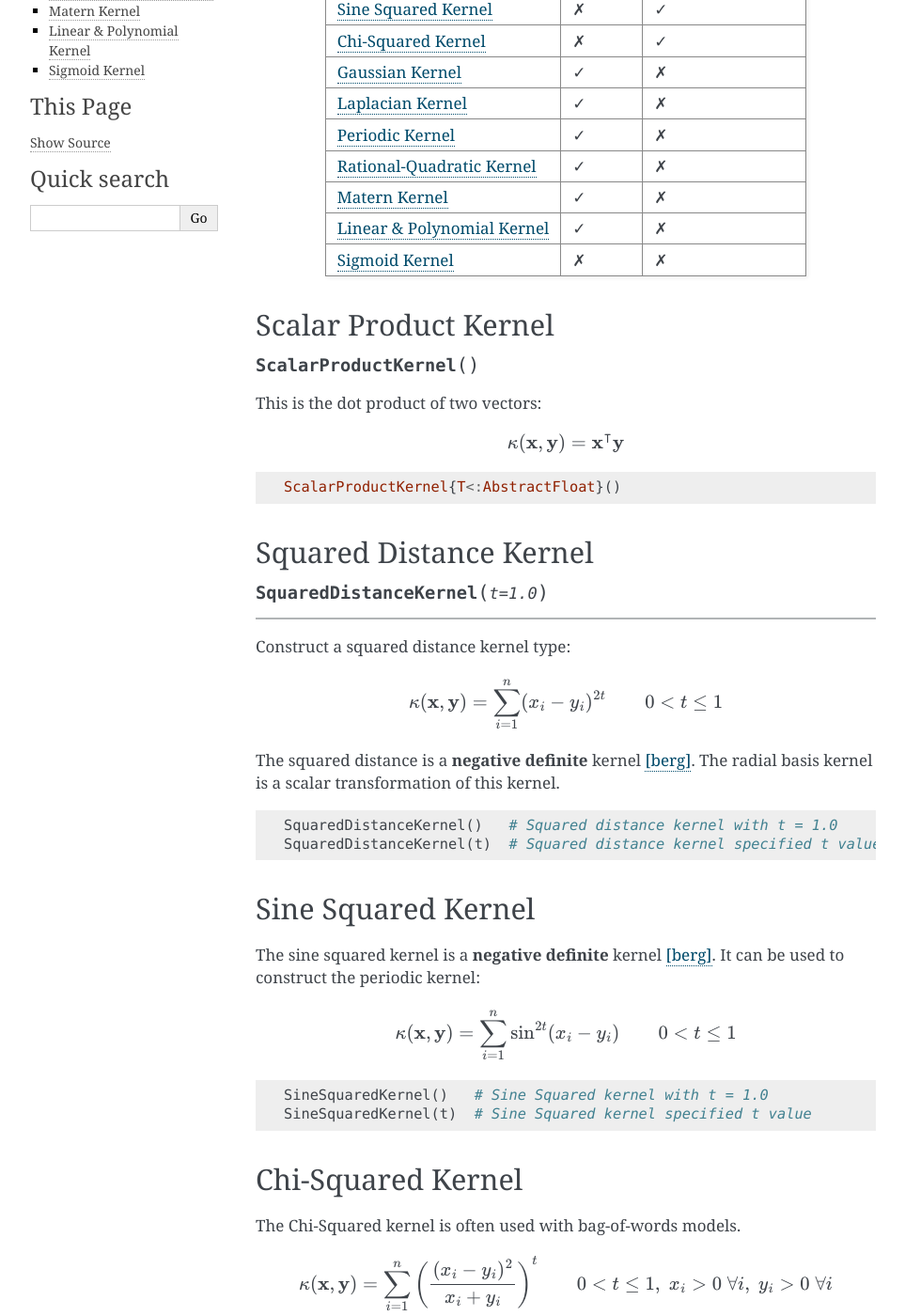
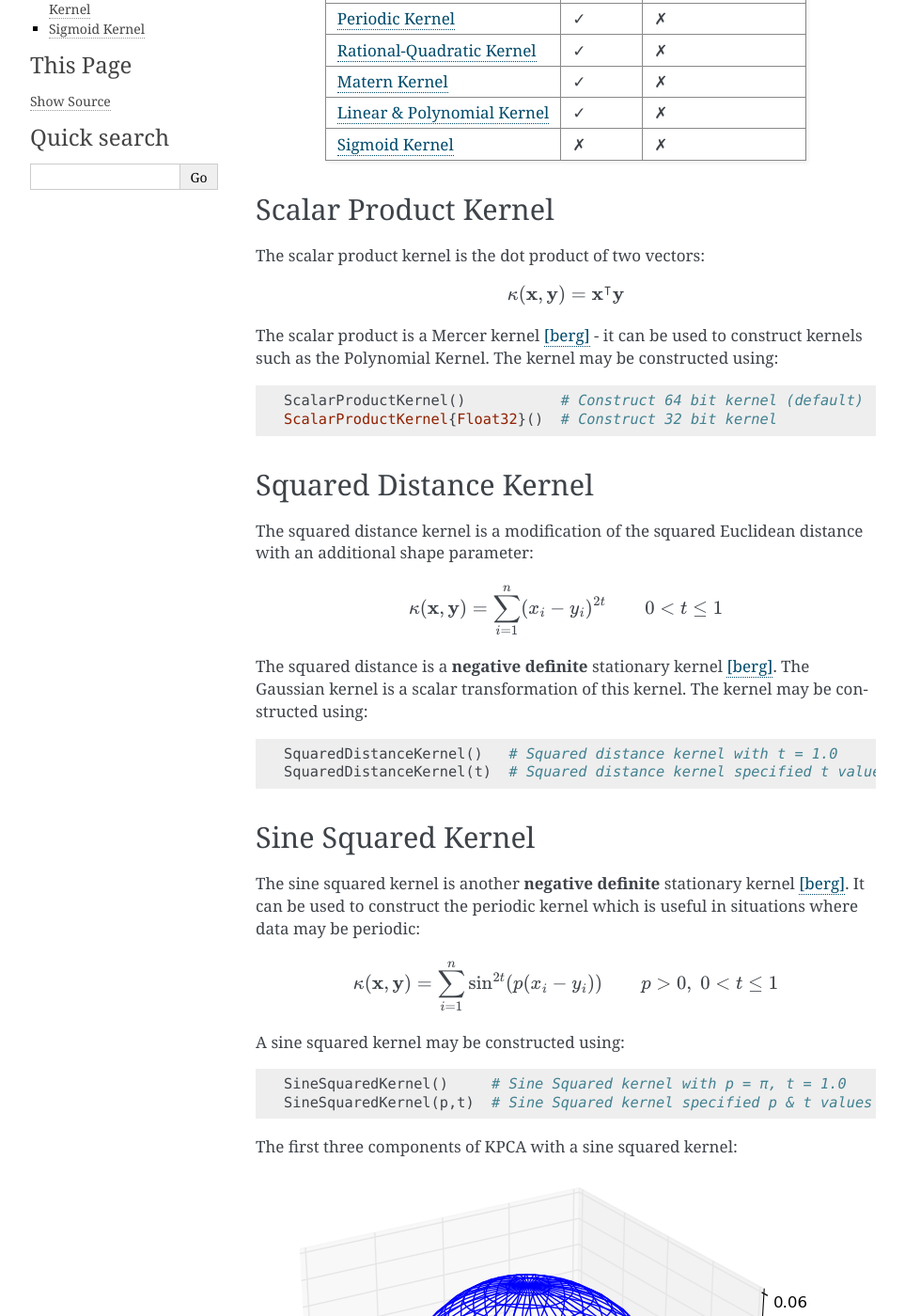
Before and after one commit to trthatcher/MLKernels.jl, a Sphinx documentation site: the page built from doc/kernels.rst, in a window 1280 px wide and 1400 px high, scrolled down 326 px. Shown: the whole window at 94% size, without its empty margins (148-1111 px from the left). Built offline with Sphinx 7.4.7, drawn with Linux system fonts in a browser that asks for light colours; some of the changed text lies outside the part shown.

Commit message:
Small changes to documentation

```diff
--- a/doc/kernels.rst
+++ b/doc/kernels.rst
@@ -1,12 +1,6 @@
 -------
 Kernels
 -------
-
-The ``BaseKernel`` types serve as the building blocks of more complex kernels.
-Each base kernel is defined by a ``phi`` function (this is not exported by the
-package) which is applied in a specific way depending on the subtype of the
-base kernel. Below are the implemented base kernels.
-
 
 +---------------------+--------+-------------------+
 | Kernel              | Mercer | Negative Definite |
@@ -39,17 +33,19 @@ base kernel. Below are the implemented base kernels.
 Scalar Product Kernel
 .....................
 
-.. function:: ScalarProductKernel()
-
-This is the dot product of two vectors:
+The scalar product kernel is the dot product of two vectors:
 
 .. math::
 
     \kappa(\mathbf{x},\mathbf{y}) = \mathbf{x}^{\intercal} \mathbf{y}
 
+The scalar product is a Mercer kernel [berg]_ - it can be used to construct
+kernels such as the Polynomial Kernel. The kernel may be constructed using:
+
 .. code-block:: julia
 
-    ScalarProductKernel{T<:AbstractFloat}()
+    ScalarProductKernel()           # Construct 64 bit kernel (default)
+    ScalarProductKernel{Float32}()  # Construct 32 bit kernel
 
 
 .. _kern-sqdist:
@@ -57,55 +53,75 @@ This is the dot product of two vectors:
 Squared Distance Kernel
 .......................
 
-.. function:: SquaredDistanceKernel(t=1.0)
-..........................................
-
-Construct a squared distance kernel type:
+The squared distance kernel is a modification of the squared Euclidean distance
+with an additional shape parameter:
 
 .. math::
 
     \kappa(\mathbf{x},\mathbf{y}) = \sum_{i=1}^n (x_i - y_i)^{2t} \qquad 0 < t \leq 1
 
-The squared distance is a **negative definite** kernel [berg]_. The radial
-basis kernel is a scalar transformation of this kernel.
+The squared distance is a **negative definite** stationary kernel [berg]_. The
+Gaussian kernel is a scalar transformation of this kernel. The kernel may be
+constructed using:
 
 .. code-block:: julia
 
     SquaredDistanceKernel()   # Squared distance kernel with t = 1.0
     SquaredDistanceKernel(t)  # Squared distance kernel specified t value
 
+
 .. _kern-sinsq:
 
 Sine Squared Kernel
 ...................
 
-The sine squared kernel is a **negative definite** kernel [berg]_. It can be used to construct the
-periodic kernel:
+The sine squared kernel is another **negative definite** stationary kernel
+[berg]_. It can be used to construct the periodic kernel which is useful in
+situations where data may be periodic:
 
 .. math::
 
-    \kappa(\mathbf{x},\mathbf{y}) = \sum_{i=1}^n \sin^{2t}(x_i - y_i) \qquad 0 < t \leq 1
+    \kappa(\mathbf{x},\mathbf{y}) = \sum_{i=1}^n \sin^{2t}(p(x_i - y_i)) \qquad p >0, \;0 < t \leq 1
+
+A sine squared kernel may be constructed using:
 
 .. code-block:: julia
 
-    SineSquaredKernel()   # Sine Squared kernel with t = 1.0
-    SineSquaredKernel(t)  # Sine Squared kernel specified t value
+    SineSquaredKernel()     # Sine Squared kernel with p = π, t = 1.0
+    SineSquaredKernel(p,t)  # Sine Squared kernel specified p & t values
+
+The first three components of KPCA with a sine squared kernel:
+
+.. image:: images/kernels/sine-squared_kernel.png
+    :alt: The first three components of KPCA with a sine-squared kernel.
+
+Over a larger range, the projected surface can be seen to fold in on itself and
+repeat the shape.
+
 
 .. _kern-chisq:
 
 Chi-Squared Kernel
 ..................
 
-The Chi-Squared kernel is often used with bag-of-words models.
+The Chi-Squared kernel is a **negative definite** most often used with
+bag-of-words models:
 
 .. math::
 
     \kappa(\mathbf{x},\mathbf{y}) = \sum_{i=1}^n \left(\frac{(x_i - y_i)^2}{x_i + y_i}\right)^t \qquad 0 < t \leq 1, \; x_i > 0 \; \forall i, \; y_i > 0 \; \forall i
 
+The Chi-Squared kernel may be constructed using:
+
 .. code-block:: julia
 
     ChiSquaredKernel()   # Sine Squared kernel with t = 1.0
     ChiSquaredKernel(t)  # Sine Squared kernel specified t value
+
+The first three components of KPCA with a Chi-Squared kernel:
+
+.. image:: images/kernels/chi-squared_kernel.png
+    :alt: The first three components of KPCA with a chi-squared kernel.
 
 
 .. _kern-gauss:
```
Also changed, not shown: doc/index.rst (+2 -36 lines), doc/archive/basekernels.rst (renamed from doc/Archive/basekernels.rst), doc/archive/compositekernels.rst (renamed from doc/Archive/compositekernels.rst), doc/archive/overview.rst (renamed from doc/Archive/overview.rst), doc/images/kernels/chi-squared_kernel.png, doc/images/kernels/sine-squared_kernel.png.
